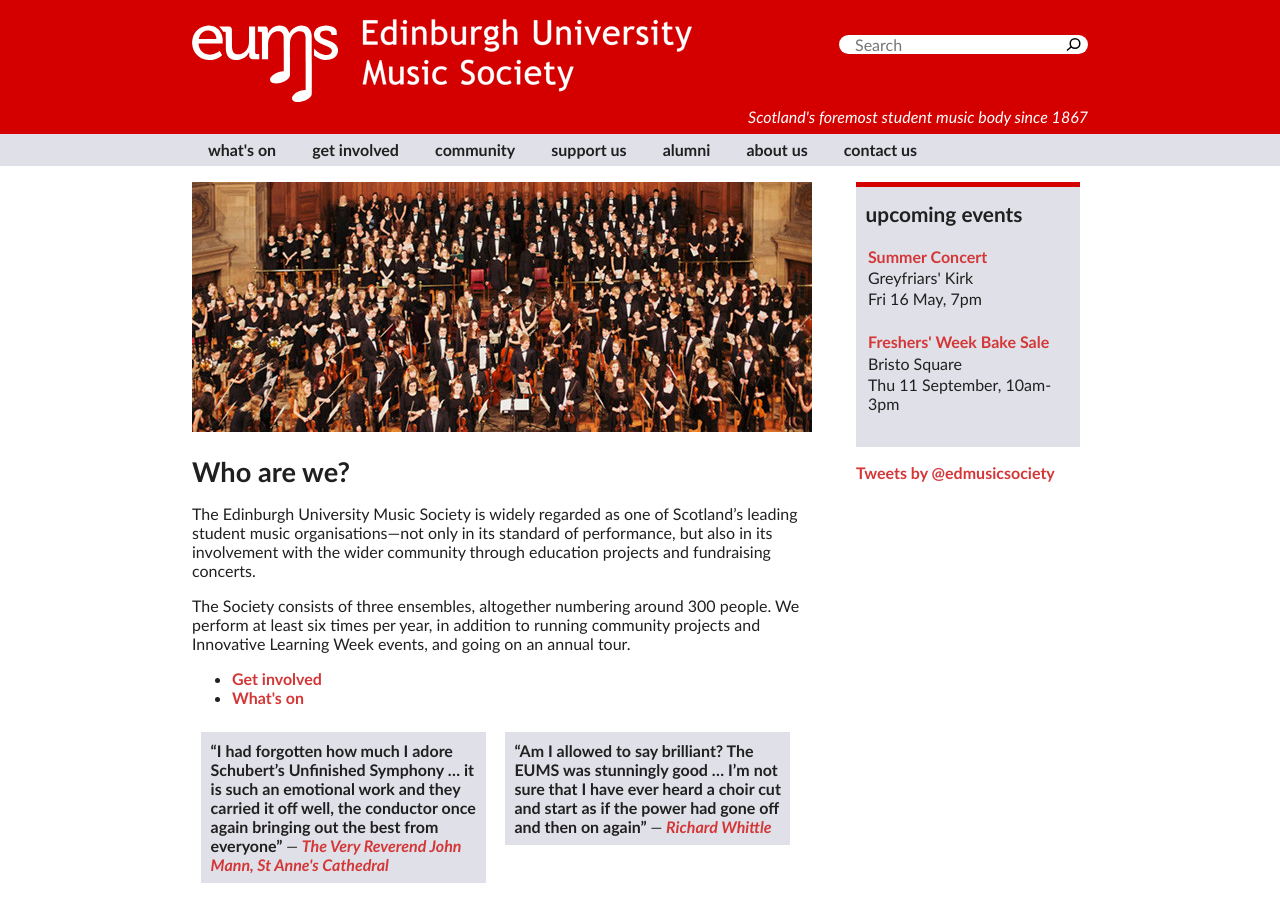
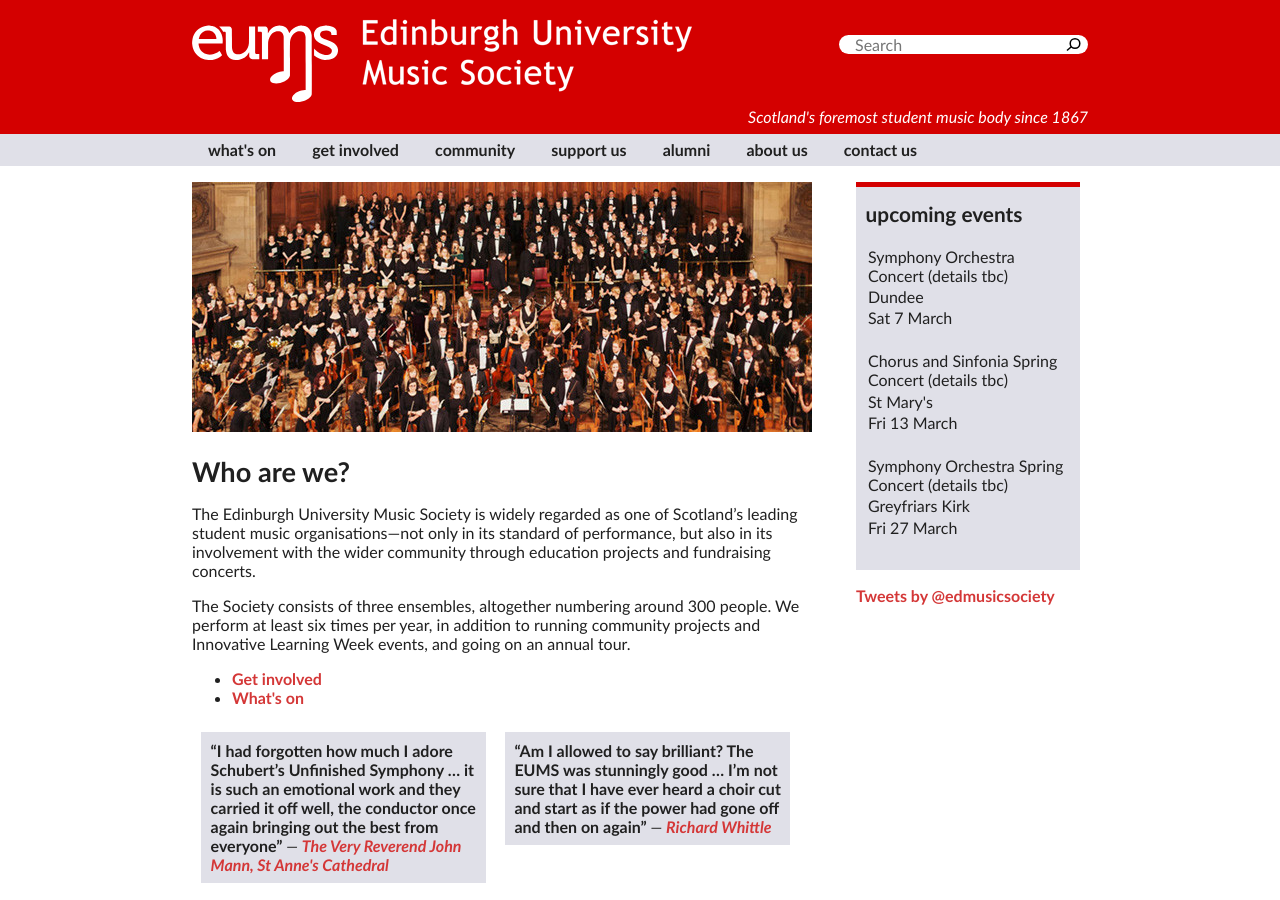
Before and after one commit to eums/website, a Jekyll site: the page built from index.markdown, in a window 1280 px wide and 900 px high. Built offline with Jekyll 4.4.1, drawn with Linux system fonts in a browser that asks for light colours; comment, search, counter and statistics services are not loaded.

Commit message:
Update events. Fixes #43

```diff
--- a/_data/events.yml
+++ b/_data/events.yml
@@ -1,13 +1,10 @@
 ---
-- title: Summer Concert
-  location: Greyfriars' Kirk
-  url: /blog/2014/summer-concert/
-  date: 2014-05-16
-  time: 7pm
-  upcoming: true
-- title: Freshers' Week Bake Sale
-  location: Bristo Square
-  url: /blog/2014/freshers-week/
-  date: 2014-09-11
-  time: 10am-3pm
-  upcoming: true
+- title: Symphony Orchestra Concert
+  location: Dundee
+  date: 2015-03-07
+- title: Chorus and Sinfonia Spring Concert
+  location: St Mary's
+  date: 2015-03-13
+- title: Symphony Orchestra Spring Concert
+  location: Greyfriars Kirk
+  date: 2015-03-27
--- a/_includes/sidebar.html
+++ b/_includes/sidebar.html
@@ -1,10 +1,16 @@
 <div class="box">
 <h3>upcoming events</h3>
-{% for event in site.data.events where event.upcoming %}
-<div class="event">
-<p><a href="{{ event.url }}">{{ event.title }}</a></p>
-<p>{{ event.location }}</p>
-<p>{{ event.date | date: "%a %-d %B" }}, {{ event.time }}</p>
-</div>
+{% for event in site.data.events %}
+  <div class="event">
+  {% if event.url %}
+  <p><a href="{{ event.url }}">{{ event.title }}</a></p>
+  {% else %}
+  <p>{{ event.title }} (details tbc)</p>
+  {% endif %}
+  <p>{{ event.location }}</p>
+  <p>{{ event.date | date: "%a %-d %B" }}{% if event.time %}, {{ event.time }}{% endif %}</p>
+  </div>
+{% else %}
+  <p>Nothing at the moment. Check back later, perhaps?</p>
 {% endfor %}
 </div>
```
